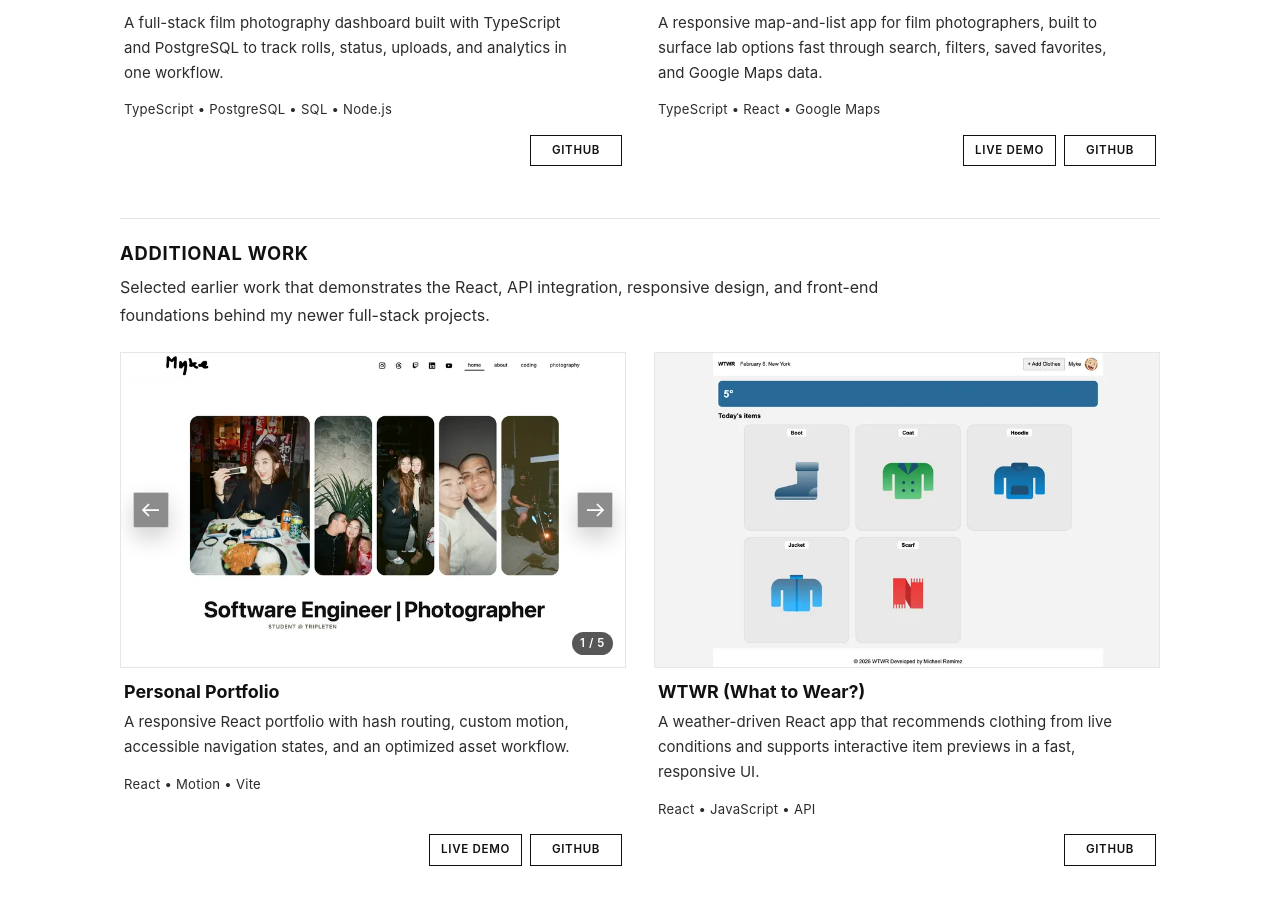
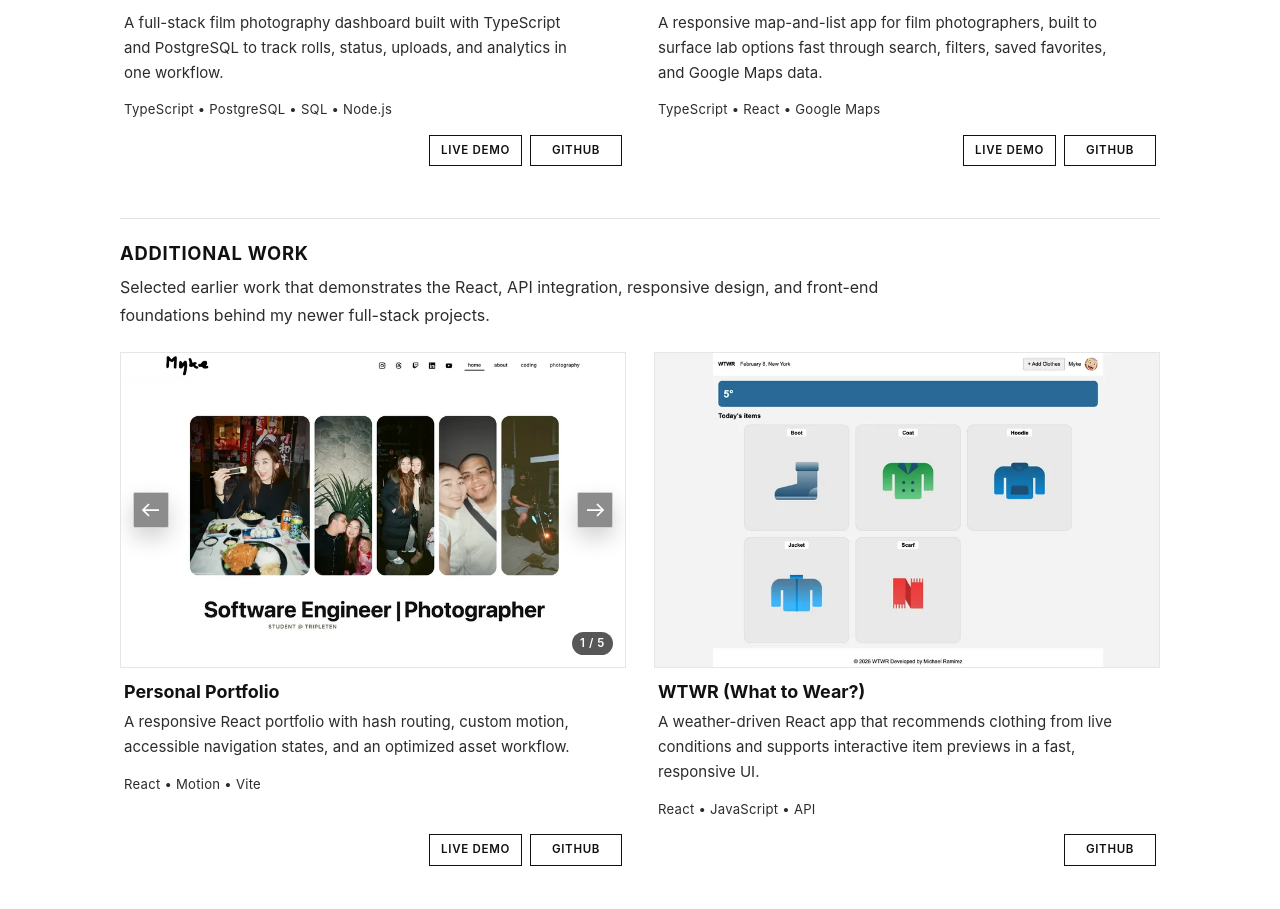
Before and after one commit to MykeRam/Mykes-Photog, a React (Vite) app in the folder client/: page / in a window 1280 px wide. Shown: the part 3442-4351 px from the top of the page. Built offline with nearby package versions, Linux system fonts and the light colour scheme; the HTML template or start-up script is replaced by a standard one.

Commit message:
Add Film Roll Tracker live demo link

```diff
--- a/client/src/data/projects.js
+++ b/client/src/data/projects.js
@@ -139,6 +139,7 @@ export const projectCards = [
         alt: 'Screenshot of the Film Roll Tracker scans view'
       }
     ],
+    liveHref: 'https://mykeram.github.io/Film-Roll-Tracker/',
     githubHref: 'https://github.com/MykeRam/Film-Roll-Tracker'
   },
   {
```
